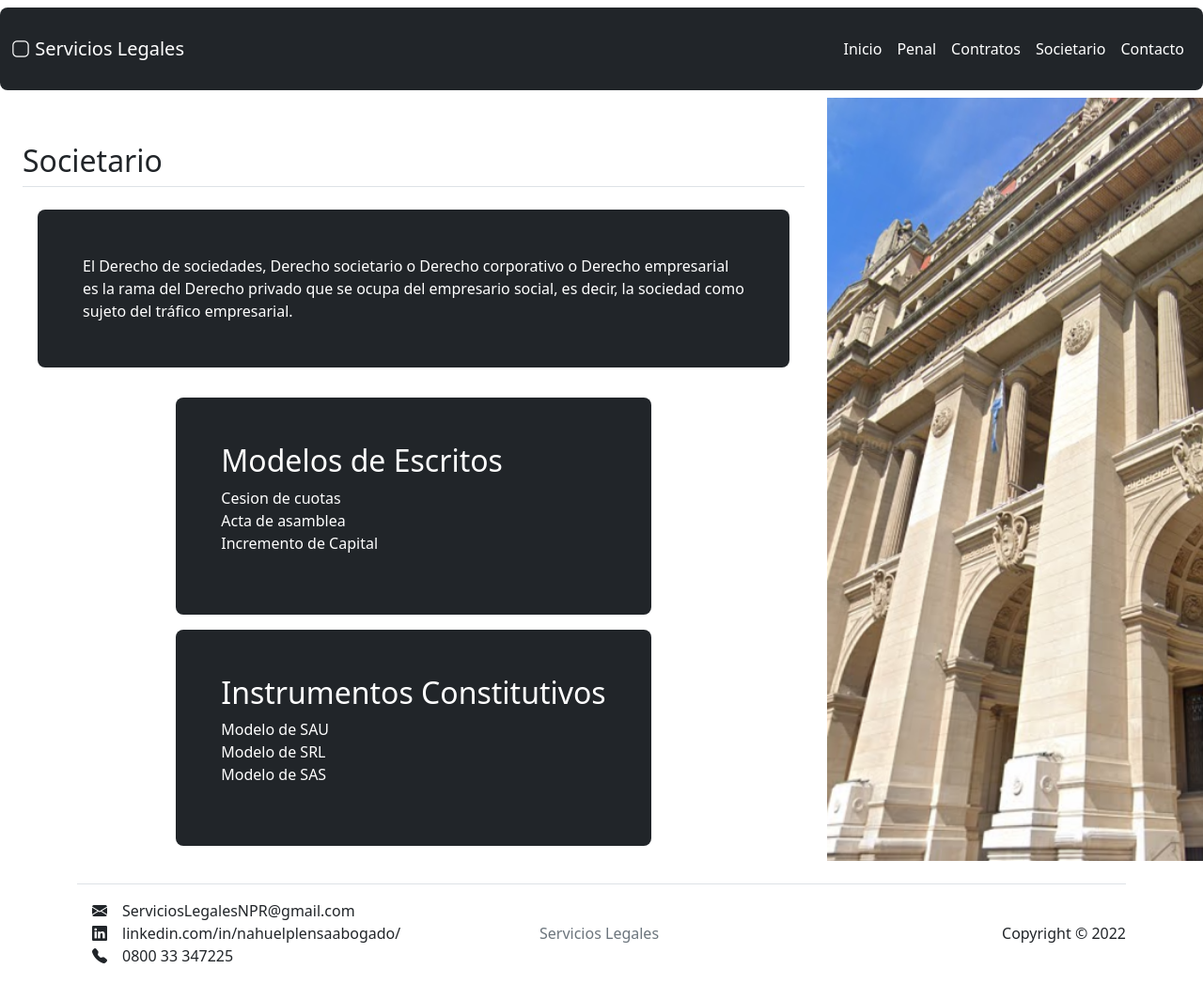
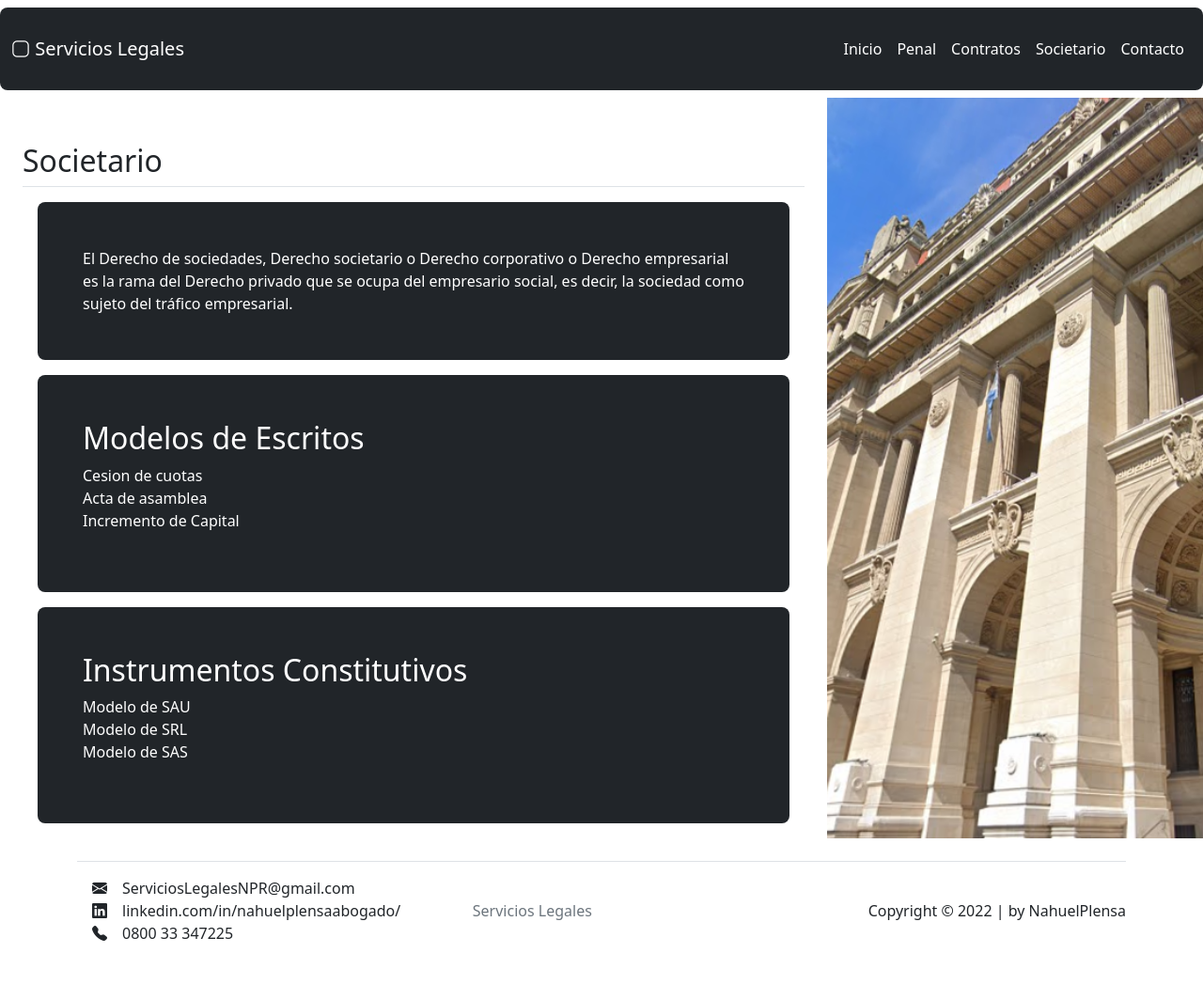
Before and after one commit to npr1990/Proyecto_Final, a website: page pages/societario.html in a window 1280 px wide. Shown: the top 1064 px of the page at 94% size. Drawn offline with nearby package versions, Linux system fonts and the light colour scheme; a web font is replaced by a local one.

Commit message:
acomode las clases de bootstrap

```diff
--- a/pages/societario.html
+++ b/pages/societario.html
@@ -35,7 +35,7 @@
 
   <body>
 
-    <div class="col-md-12">
+    <div>
       <!--inicio header-->
       <header>
         <nav class="navbar navbar-expand-md">
@@ -58,6 +58,7 @@
               >
                 <span class="navbar-toggler-icon"></span>
               </button>
+              <!-- fin boton de menu-->
 
               <!--elementos de menu colapsable-->
 
@@ -90,13 +91,16 @@
                   </li>
                 </ul>
               </div>
+              <!-- fin elementos de menu colapsable-->
             </div>
           </div>
         </nav>
       </header>
       <!--fin header-->
+
+      <!-- inicio Main-->
       <div class="d-flex justify-content-between">
-        <main class="d-flex flex-column align-items-center w-100 h-100 mx-4">
+        <main class="w-100 h-100 mx-4">
           <h2 class="pb-2 w-100 py-5 border-bottom">Societario</h2>
           <p class="h-100 p-5 m-3 text-white bg-dark rounded-3 divAnim">
             El Derecho de sociedades, Derecho societario o Derecho corporativo o
@@ -131,19 +135,23 @@
           />
         </aside>
       </div>
+    <!-- fin Main-->
+
     <!--inicio footer-->
     <div class="container">
-      <footer class="d-flex flex-wrap justify-content-between align-items-center py-3 my-4 border-top">
+      <footer class="d-flex justify-content-between align-items-center py-3 my-4 border-top">
         <ul class="nav col-md-4">
           <li><i class="bi bi-envelope-fill mx-3"></i>ServiciosLegalesNPR@gmail.com</li>
           <li><i class="bi bi-linkedin mx-3"></i>linkedin.com/in/nahuelplensaabogado/</a></li>
           <li><i class="bi bi-telephone-fill mx-3"></i>0800 33 347225</li>
         </ul>
         <span class="col-md-4 mb-0 text-muted" >Servicios Legales</span>
-        <span >Copyright © 2022</span>
+        <span >Copyright © 2022 | by NahuelPlensa</span>
       </footer>
     </div>
       <!--fin footer-->
+
+
     <!--bootstrap script-->
     <script src="https://cdn.jsdelivr.net/npm/@popperjs/core@2.11.5/dist/umd/popper.min.js" integrity="sha384-Xe+8cL9oJa6tN/veChSP7q+mnSPaj5Bcu9mPX5F5xIGE0DVittaqT5lorf0EI7Vk" crossorigin="anonymous"></script>
     <script src="https://cdn.jsdelivr.net/npm/bootstrap@5.2.0-beta1/dist/js/bootstrap.min.js" integrity="sha384-kjU+l4N0Yf4ZOJErLsIcvOU2qSb74wXpOhqTvwVx3OElZRweTnQ6d31fXEoRD1Jy" crossorigin="anonymous"></script>
```
Also changed, not shown: index.html (+3 -3 lines), pages/contacto.html (+7 -3 lines), pages/contratos.html (+4 -4 lines), pages/penal.html (+9 -4 lines).
